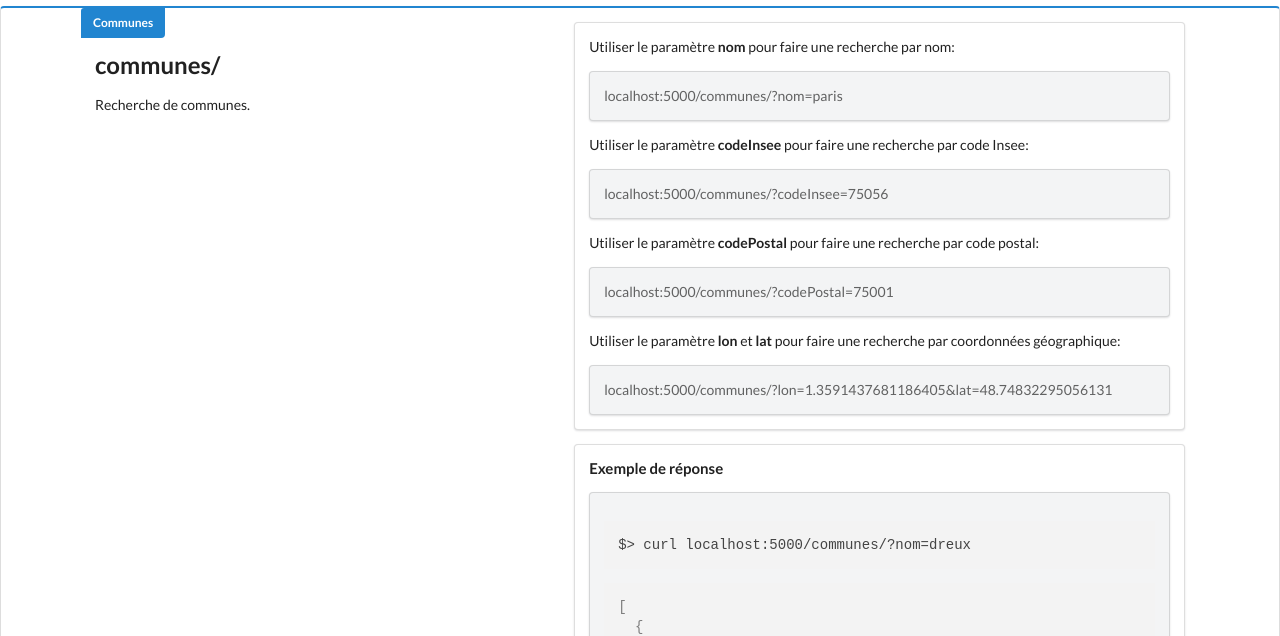
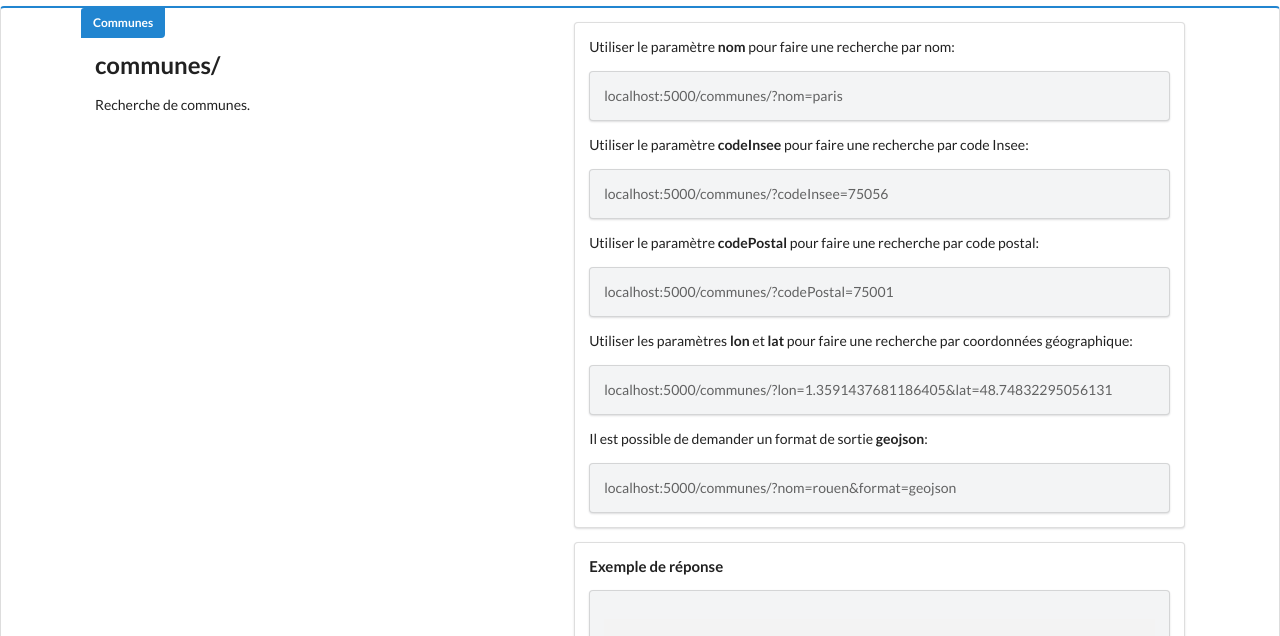
Before and after one commit to datagouv/api-geo, a website: page index.html in a window 1280 px wide. Shown: the part 84-720 px from the top of the page. Drawn offline with nearby package versions, Linux system fonts and the light colour scheme.

Commit message:
Add geojson format

```diff
--- a/index.html
+++ b/index.html
@@ -33,8 +33,10 @@
         <div class="ui secondary segment">localhost:5000/communes/?codeInsee=75056</div>
         <p>Utiliser le paramètre <b>codePostal</b> pour faire une recherche par code postal:</p>
         <div class="ui secondary segment">localhost:5000/communes/?codePostal=75001</div>
-        <p>Utiliser le paramètre <b>lon</b> et <b>lat</b> pour faire une recherche par coordonnées géographique:</p>
+        <p>Utiliser les paramètres <b>lon</b> et <b>lat</b> pour faire une recherche par coordonnées géographique:</p>
         <div class="ui secondary segment">localhost:5000/communes/?lon=1.3591437681186405&lat=48.74832295056131</div>
+        <p>Il est possible de demander un format de sortie <b>geojson</b>:</p>
+        <div class="ui secondary segment">localhost:5000/communes/?nom=rouen&format=geojson</div>
       </div>
       <div class="ui aligned segment">
         <h4>Exemple de réponse</h4>
```
